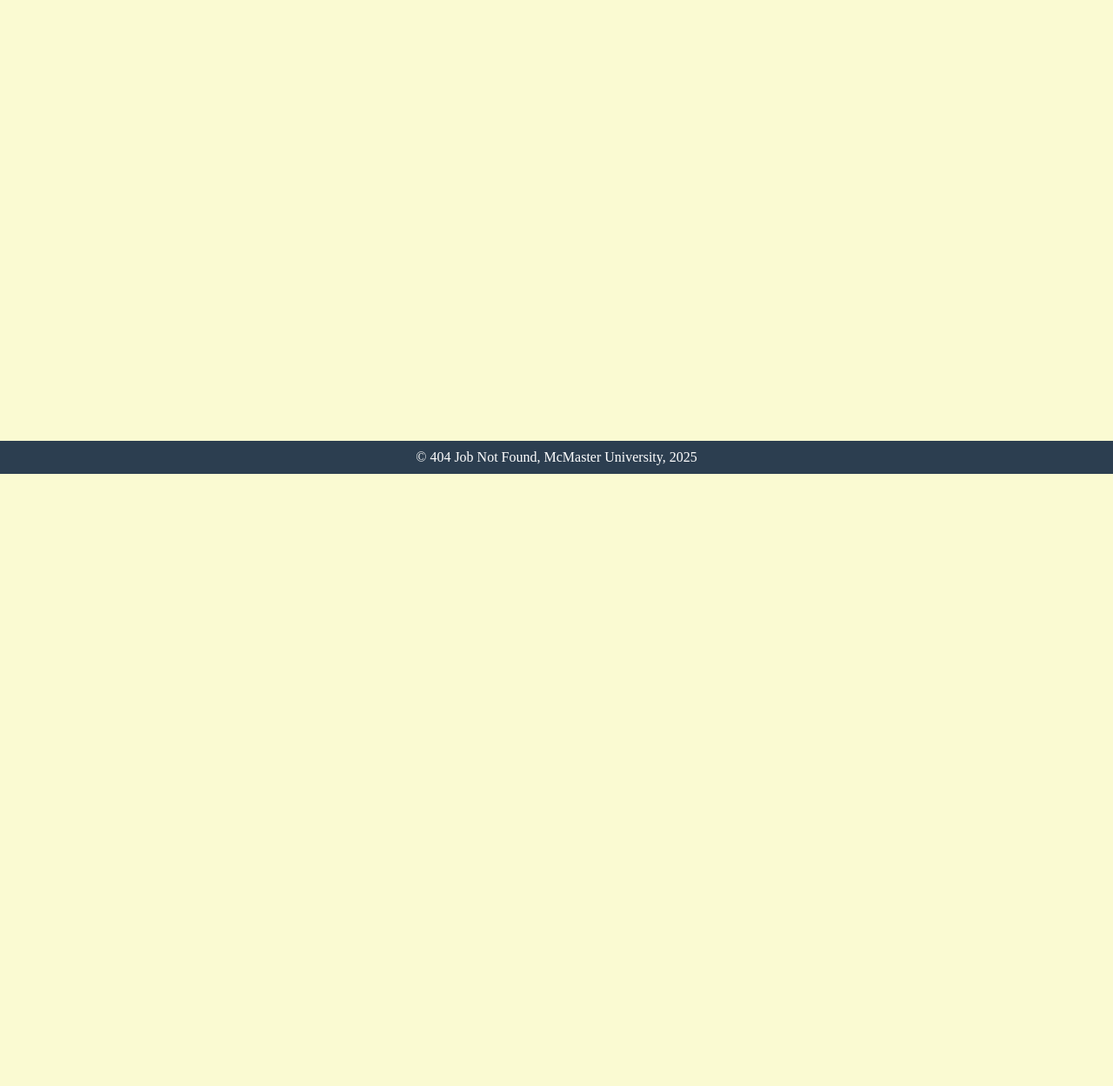
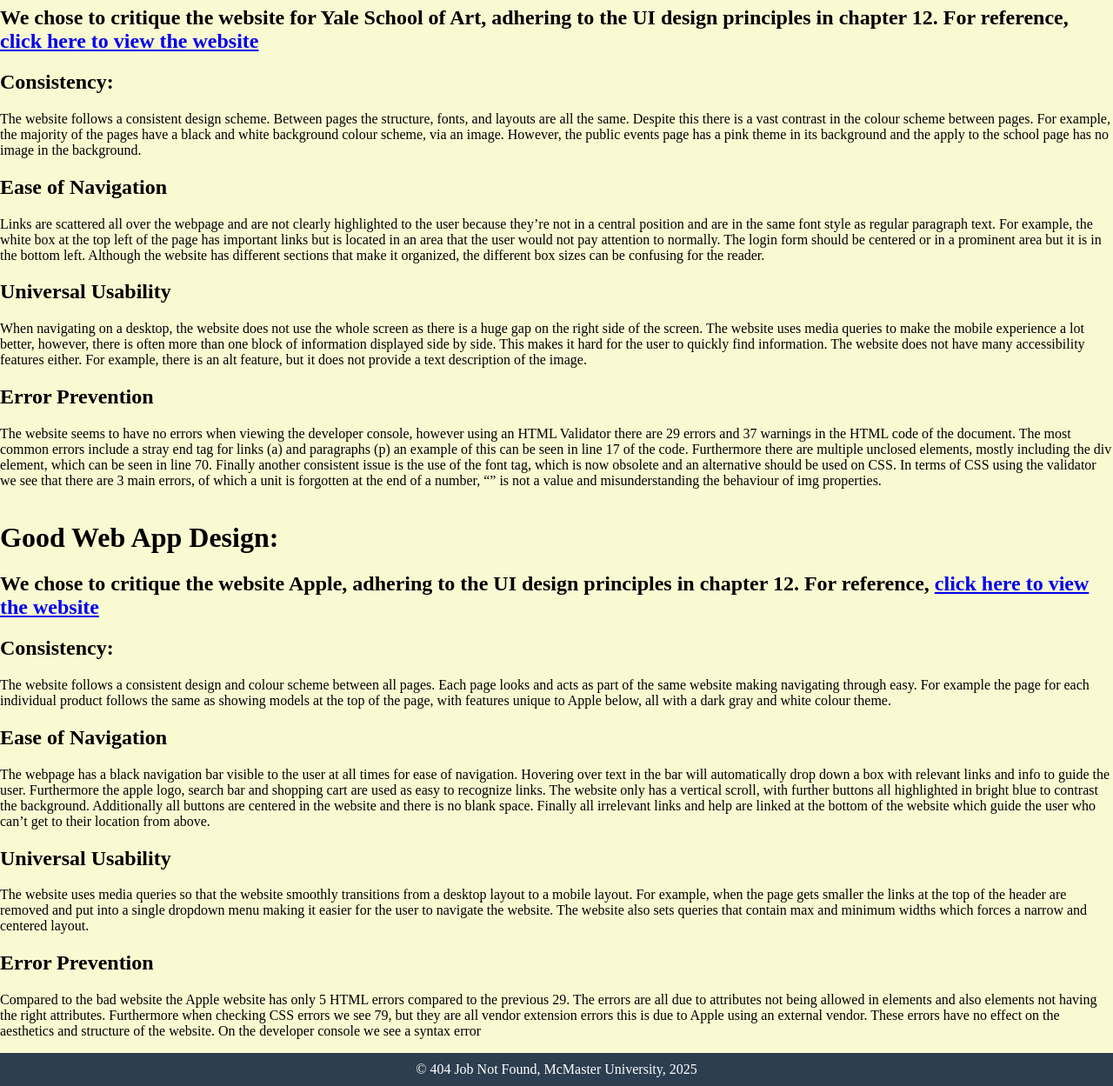
Before and after one commit to KamaliSepanta84/1XD3-Project, a plain HTML site: page DesignPrinciples.html in a window 1280 px wide. Shown: the part 255-1504 px from the top of the page at 87% size. Before the commit the page ends 800 px from the top, so only its background shows below. Drawn offline with Linux system fonts and the light colour scheme.

Commit message:
added paragraphs

```diff
--- a/DesignPrinciples.html
+++ b/DesignPrinciples.html
@@ -17,10 +17,56 @@
 </head>
 <body>
     <div id = "bad-website">
-    <p>We chose to critique the website for Yale School of Art,
+
+    <h1>Bad Web App Design:</h1>
+    <h2>We chose to critique the website for Yale School of Art,
        adhering to the UI design principles in chapter 12.
        For reference, <a href="https://www.art.yale.edu/" target="_blank">click here to view the website</a>
+    </h2>
+
+    <h2>Consistency:</h2>
+    <p class = "UI-principle">
+        The website follows a consistent design scheme. Between pages the structure, fonts, and layouts are all the same. Despite this there is a vast contrast in the colour scheme between pages. For example, the majority of the pages have a black and white background colour scheme, via an image. However, the public events page has a pink theme in its background and the apply to the school page has no image in the background.
+
     </p>
+    <h2>Ease of Navigation</h2>
+    <p class = "UI-principle">
+        Links are scattered all over the webpage and are not clearly highlighted to the user because they’re not in a central position and are in the same font style as regular paragraph text. For example, the white box at the top left of the page has important links but is located in an area that the user would not pay attention to normally. The login form should be centered or in a prominent area but it is in the bottom left. Although the website has different sections that make it organized, the different box sizes can be confusing for the reader.
+    </p>
+    <h2>Universal Usability</h2>
+    <p class = "UI-principle">
+        When navigating on a desktop, the website does not use the whole screen as there is a huge gap on the right side of the screen. The website uses media queries to make the mobile experience a lot better, however, there is often more than one block of information displayed side by side. This makes it hard for the user to quickly find information. The website does not have many accessibility features either. For example, there is an alt feature, but it does not provide a text description of the image.
+    </p>
+    <h2>Error Prevention</h2>
+    <p class = "UI-principle">
+        The website seems to have no errors when viewing the developer console, however using an HTML Validator there are 29 errors and 37 warnings in the HTML code of the document. The most common errors include a stray end tag for links (a) and paragraphs (p) an example of this can be seen in line 17 of the code. Furthermore there are multiple unclosed elements, mostly including the div element, which can be seen in line 70. Finally another consistent issue is the use of the font tag, which is now obsolete and an alternative should be used on CSS. In terms of CSS using the validator we see that there are 3 main errors, of which a unit is forgotten at the end of a number,  “” is not a value and misunderstanding the behaviour of img properties.
+    </p>
+
+    </div>
+
+    <div id = "good-website">
+
+    <h1>Good Web App Design:</h1>
+    <h2>We chose to critique the website Apple,
+       adhering to the UI design principles in chapter 12.
+       For reference, <a href="https://www.apple.com/ca/" target="_blank">click here to view the website</a>
+    </h2>
+
+    <h2>Consistency:</h2>
+    <p class = "UI-principle">
+        The website follows a consistent design and colour scheme between all pages. Each page looks and acts as part of the same website making navigating through easy. For example the page for each individual product follows the same as showing models at the top of the page, with features unique to Apple below, all with a dark gray and white colour theme.
+    </p>
+    <h2>Ease of Navigation</h2>
+    <p class = "UI-principle">
+        The webpage has a black navigation bar visible to the user at all times for ease of navigation. Hovering over text in the bar will automatically drop down a box with relevant links and info to guide the user. Furthermore the apple logo, search bar and shopping cart are used as easy to recognize links. The website only has a vertical scroll, with further buttons all highlighted in bright blue to contrast the background. Additionally all buttons are centered in the website and there is no blank space. Finally all irrelevant links and help are linked at the bottom of the website which guide the user who can’t get to their location from above.
+    </p>
+    <h2>Universal Usability</h2>
+    <p class = "UI-principle">
+        The website uses media queries so that the website smoothly transitions from a desktop layout to a mobile layout. For example, when the page gets smaller the links at the top of the header are removed and put into a single dropdown menu making it easier for the user to navigate the website. The website also sets queries that contain max and minimum widths which forces a narrow and centered layout.
+    </p>
+    <h2>Error Prevention</h2>
+    <p class = "UI-principle">
+        Compared to the bad website the Apple website has only 5 HTML errors compared to the previous 29. The errors are all due to attributes not being allowed in elements and also elements not having the right attributes. Furthermore when checking CSS errors we see 79, but they are all vendor extension errors this is due to Apple using an external vendor. These errors have no effect on the aesthetics and structure of the website. On the developer console we see a syntax error    </p>
 
     </div>
 
```
